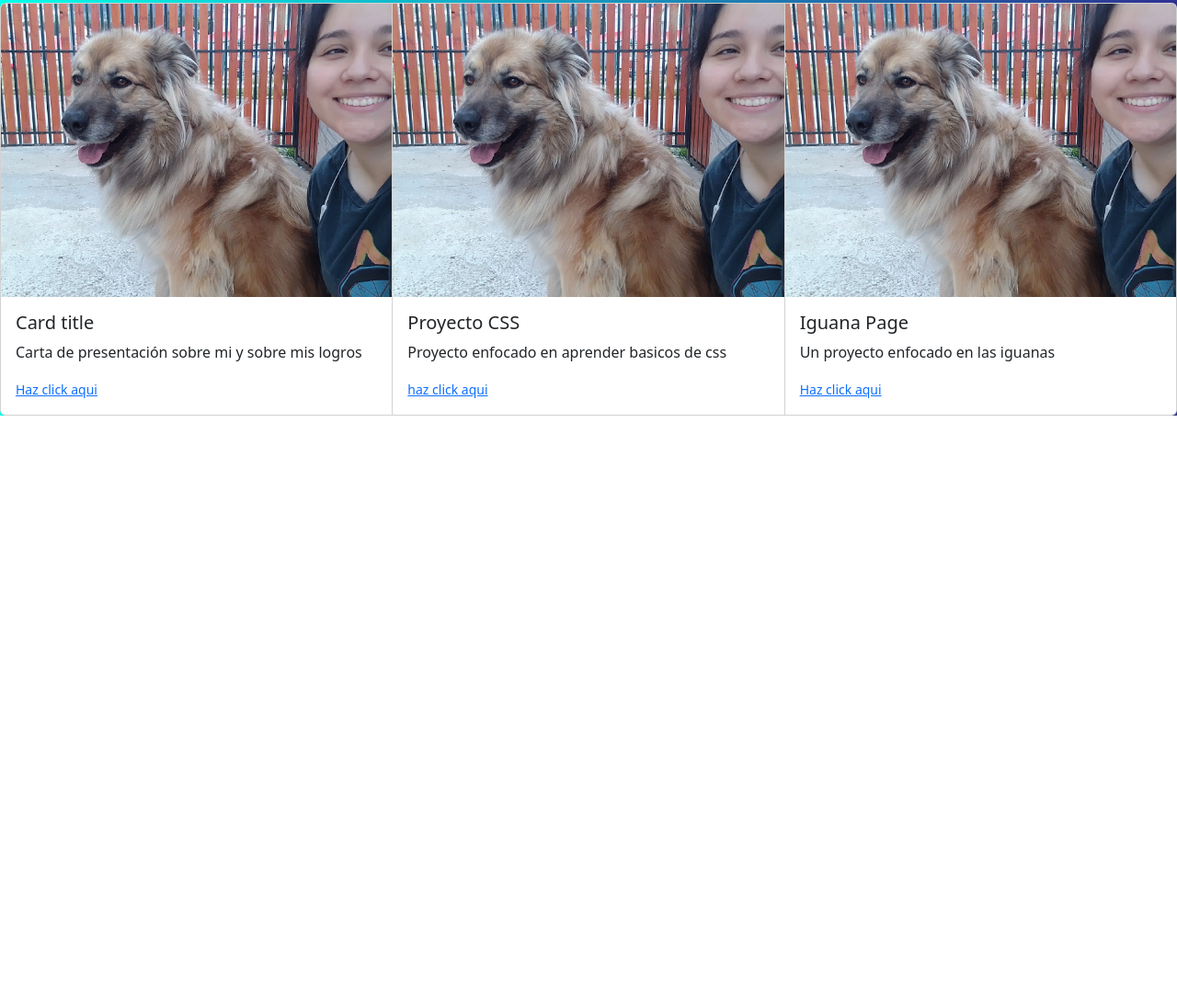
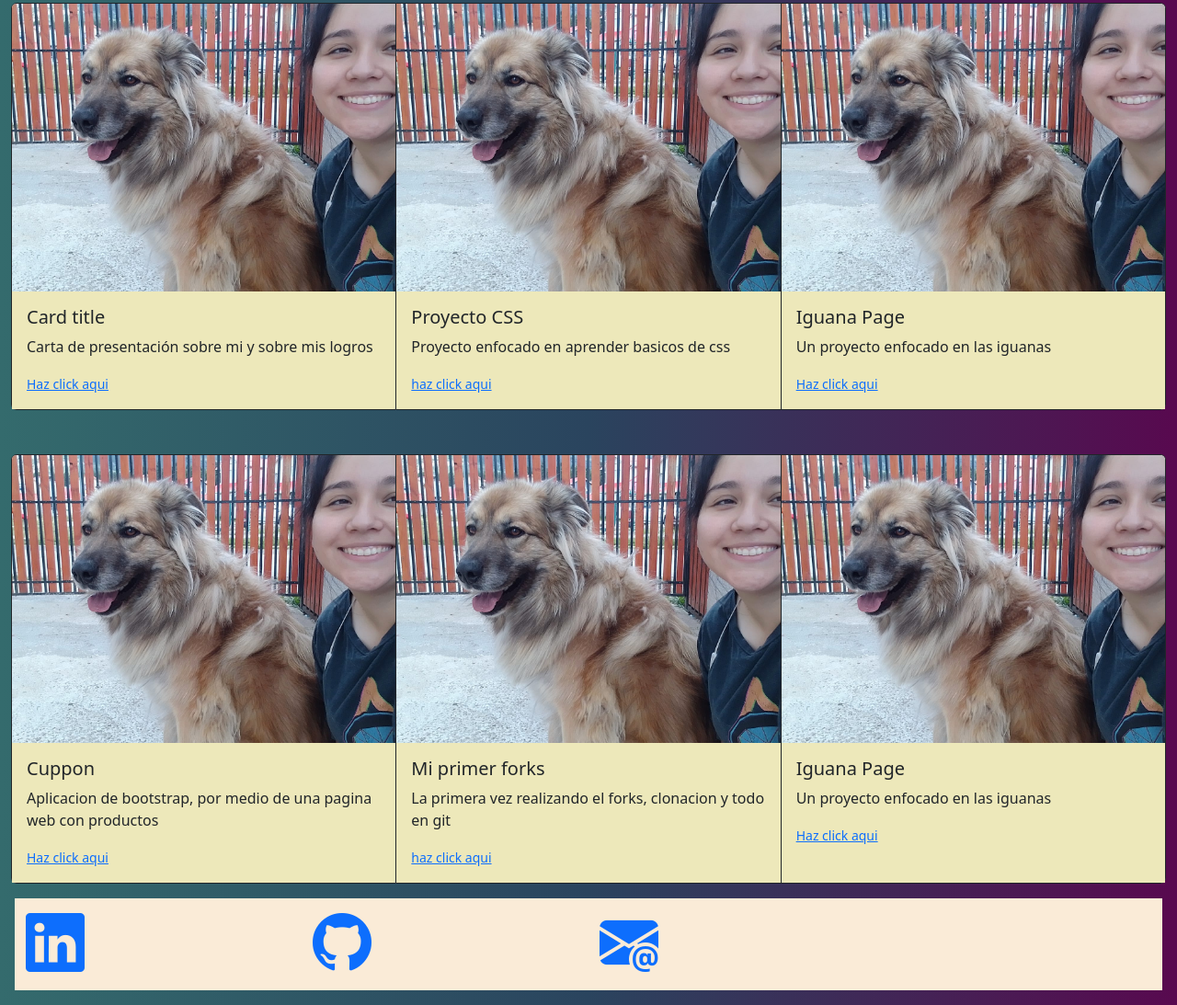
Before and after one commit to jorge2101719/paginadepresentacion, a plain HTML site: page index.html in a window 1280 px wide. Shown: the part 645-1738 px from the top of the page at 92% size. Before the commit the page ends 1097 px from the top, so only its background shows below. Drawn offline with nearby package versions, Linux system fonts and the light colour scheme; a web font is replaced by a local one.

Commit message:
estrutura en un 80%, falta hacer footer, body ok en css, falta formulario de correo

```diff
--- a/assets/css/style.css
+++ b/assets/css/style.css
@@ -1,22 +1,41 @@
-body{
+body {
     /* background: linear-gradient(#ff7f83, #2700f6); */
-    background: linear-gradient(to right, #00ffe9, #2e3192);
+    background: linear-gradient(to right, #346b6d, #2a445e, #58094f);
 
 
 }
-.fixed-top{
+
+.fixed-top {
     background-color: #d84e55;
 }
-.sobremi{
+
+.sobremi {
     width: 1000px;
     height: 500px;
 
 }
-.slide{
+.card{
+    border: solid 1px;
+}
+.card-body{
+    background-color: #ede8ba;
+
+}
+
+.slide {
     margin-left: 320px;
     margin-top: 100px;
 }
 
+.row {
+    background-color: antiquewhite;
+    height: 100px;
+
+}
+
+.contacto a {
+    font-size: 4rem;
+}/*modificar el tamaño de los iconos de bootstrap */
 
 
 /* font-family: 'Cabin Condensed', sans-serif;< */
--- a/index.html
+++ b/index.html
@@ -12,9 +12,10 @@
     <link rel="preconnect" href="https://fonts.googleapis.com">
     <link rel="preconnect" href="https://fonts.gstatic.com" crossorigin>
     <link href="https://fonts.googleapis.com/css2?family=Cabin+Condensed&display=swap" rel="stylesheet">
-</head>
+    <link rel="stylesheet" href="https://cdn.jsdelivr.net/npm/bootstrap-icons@1.10.4/font/bootstrap-icons.css">
 
 <body>
+    <div class="container-fluid s-6 m-6 g-6">
         <nav class="navbar navbar-dark bg-dark fixed-top">
             <div class="container-fluid">
                 <a class="navbar-brand" href="#">Portafolio Vania</a>
@@ -33,7 +34,8 @@
                     <div class="offcanvas-body">
                         <ul class="navbar-nav justify-content-end flex-grow-1 pe-3">
                             <li class="nav-item">
-                            <a class="nav-link active" aria-current="page" href="#sobremi" target="_top">Sobre mi</a>
+                                <a class="nav-link active" aria-current="page" href="#sobremi" target="_top">Sobre
+                                    mi</a>
                             </li>
                             <li class="nav-item">
                                 <a class="nav-link" href="#repositorios" target="_top">Repositorio </a>
@@ -43,8 +45,8 @@
                                     aria-expanded="false">
                                     Contacto </a>
                                 <ul class="dropdown-menu dropdown-menu-dark">
-                                <li><a class="dropdown-item" href="#">Github</a></li>
-                                <li><a class="dropdown-item" href="#">LinkedIn</a></li>
+                                    <li><a class="dropdown-item" href="#git">Github</a></li>
+                                    <li><a class="dropdown-item" href="#linkedin">LinkedIn</a></li>
                                     <li>
                                         <hr class="dropdown-divider">
                                     </li>
@@ -100,8 +102,9 @@
                 </button>
             </div>
         </div>
+    </div>
 
-    <div class="repositorios" id="repositorios" name="repositorios">
+    <div class="container-fluid repositorios" id="repositorios" name="repositorios">
         <div class="card-group pt-5">
             <div class="card">
                 <img src="assets/img/8.jpeg" class="card-img-top" alt="...">
@@ -127,19 +130,71 @@
                 <div class="card-body">
                     <h5 class="card-title">Iguana Page</h5>
                     <p class="card-text">Un proyecto enfocado en las iguanas</p>
-                    <p class="card-text"><small class="text-body-secondary"><a href="https://sehoani.github.io/iguanapage/" target="_blank">Haz click aqui</a></small></p>
+                    <p class="card-text"><small class="text-body-secondary"><a
+                                href="https://sehoani.github.io/iguanapage/" target="_blank">Haz click aqui</a></small>
+                    </p>
+                </div>
+            </div>
+        </div>
+    </div>
+    <!--segunda linea de los repositorios-->
+    <div class="container-fluid">
+        <div class="card-group pt-5">
+            <div class="card">
+                <img src="assets/img/8.jpeg" class="card-img-top" alt="...">
+                <div class="card-body">
+                    <h5 class="card-title">Cuppon</h5>
+                    <p class="card-text">Aplicacion de bootstrap, por medio de una pagina web con productos</p>
+                    <p class="card-text"><small class="text-body-secondary"> <a href="https://sehoani.github.io/cuppon/"
+                                target="_blank">Haz click aqui</a></small></p>
+                </div>
+            </div>
+            <div class="card">
+                <img src="assets/img/8.jpeg" class="card-img-top" alt="...">
+                <div class="card-body">
+                    <h5 class="card-title">Mi primer forks</h5>
+                    <p class="card-text">La primera vez realizando el forks, clonacion y todo en git
+                    </p>
+                    <p class="card-text"><small class="text-body-secondary"><a
+                                href="https://sehoani.github.io/fdsw-github/" target="_blank">haz click aqui</a></small>
+                    </p>
+                </div>
+            </div>
+            <div class="card">
+                <img src="assets/img/8.jpeg" class="card-img-top" alt="...">
+                <div class="card-body">
+                    <h5 class="card-title">Iguana Page</h5>
+                    <p class="card-text">Un proyecto enfocado en las iguanas</p>
+                    <p class="card-text"><small class="text-body-secondary"><a
+                                href="https://sehoani.github.io/iguanapage/" target="_blank">Haz click aqui</a></small>
+                    </p>
+                </div>
             </div>
         </div>
     </div>
     </div>
 
 
+    <div class="contacto m-3">
+        <div class="container-fluid">
+            <div class="row">
+                <div class="col-3">
+                    <a href="https://www.linkedin.com/in/vania-g%C3%B3mez-g%C3%B3mez-0b034110a/" target="_blank"
+                        name="linkedin" id="linkedin"><i class="bi bi-linkedin"></i></a>
+                </div>
+                <div class="col-3">
+                    <a href="https://github.com/Sehoani" target="_blank" name="git" id="git"><i
+                            class="bi bi-github"></i></a>
+                </div>
+                <div class="col-3">
+                    <a href=""><i class="bi bi-envelope-at-fill"> </i></a>
+                    <form>
 
-
-    <div class="contacto">
+                    </form>
 
             </div>
-
+        </div>
+    </div>
 
     <footer>
 
```
Lines whose indentation alone changed are shown as unchanged.
